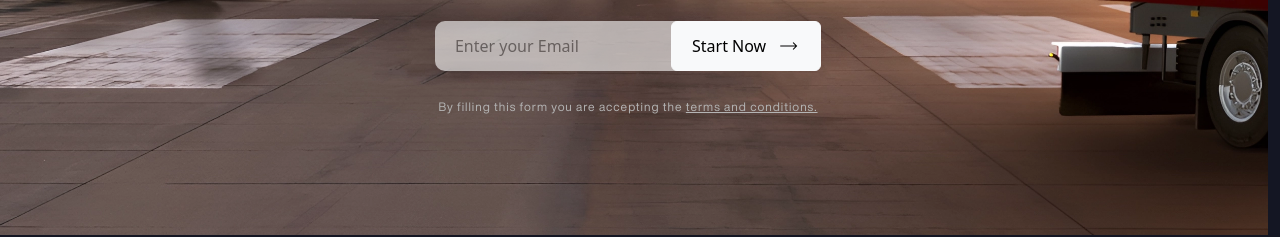
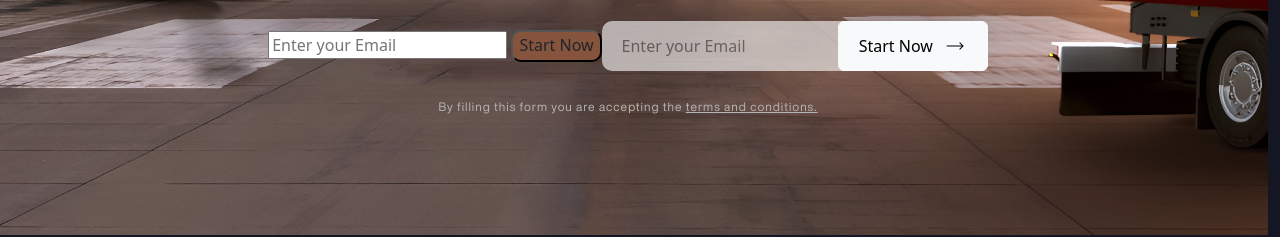
Before and after one commit to gomezemiliano3/tg-log, a website: page index.html in a window 1280 px wide. Shown: the part 565-802 px from the top of the page. Drawn offline with nearby package versions, Linux system fonts and the light colour scheme; a script that the page names is missing; files whose address does not match are found by name.

Commit message:
Update index.html

```diff
--- a/index.html
+++ b/index.html
@@ -98,7 +98,11 @@
                 </h1>
 
                 <div class="mail_wrapper">
-    <input class="previsory_email" id="email-form" type="email" placeholder="Enter your Email">
+    <form action="https://formspree.io/f/xyzgeavl" method="POST">
+        <input type="email" name="email" placeholder="Enter your Email" required>
+        <button type="submit">Start Now</button>
+    </form>
+                    <input class="previsory_email" id="email-form" type="email" placeholder="Enter your Email">
     <button type="submit" style="margin: 0 auto;" class="btn btn-light email_button" id="sendEmailBtn">
         Start Now <span class="material-symbols-outlined">trending_flat</span>
     </button>
```
